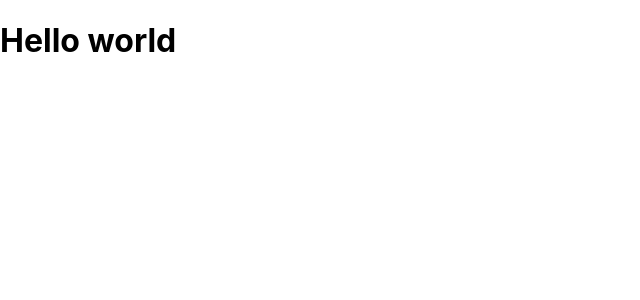
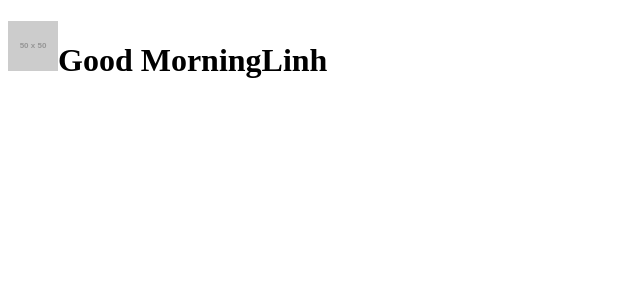
Before and after one commit to linh309/Messaging, a React (Create React App) app: page / in a window 1280 px wide. Shown: the top 300 px of the page, without its empty margins (0-640 px from the left). Built offline with nearby package versions, Linux system fonts and the light colour scheme.

Commit message:
add code for index.js file

```diff
--- a/src/index.js
+++ b/src/index.js
@@ -1,12 +1,35 @@
 import React from 'react';
 import ReactDOM from 'react-dom';
-import './index.css';
-import App from './App';
-import * as serviceWorker from './serviceWorker';
 
-ReactDOM.render(<h1>Hello world</h1>, document.getElementById('root'));
+// import './index.css';
+// import App from './App';
+// import * as serviceWorker from './serviceWorker';
 
-// If you want your app to work offline and load faster, you can change
-// unregister() to register() below. Note this comes with some pitfalls.
-// Learn more about service workers: https://bit.ly/CRA-PWA
-serviceWorker.unregister();
+// ReactDOM.render(<h1>Hello world</h1>, document.getElementById('root'));
+
+// // If you want your app to work offline and load faster, you can change
+// // unregister() to register() below. Note this comes with some pitfalls.
+// // Learn more about service workers: https://bit.ly/CRA-PWA
+// serviceWorker.unregister();
+
+
+var user = {
+    name: "Linh",
+    avatar: "https://via.placeholder.com/50x50.png?text=Test",
+};
+var date = new Date();
+var now = `${date.getHours()}:${date.getMinutes()}:${date.getSeconds()}`;
+const name = "linh";
+const h1Tag = <h1>Hello {name}!. Now is {now}</h1>;
+var childAndParent = (
+    <div>
+        <h1>
+            <img src={user.avatar} />
+            Good Morning
+            <b>{user.name}</b>
+        </h1>
+    </div>
+);
+
+
+ReactDOM.render(childAndParent, document.getElementById('root'));
```
